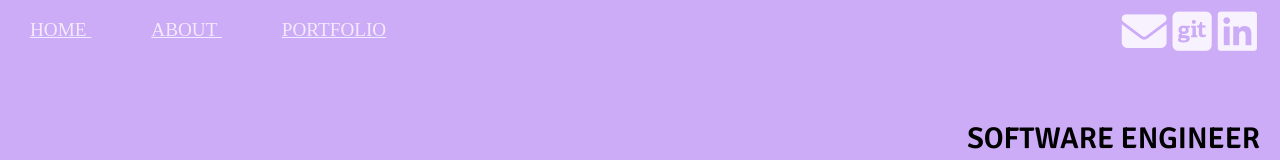
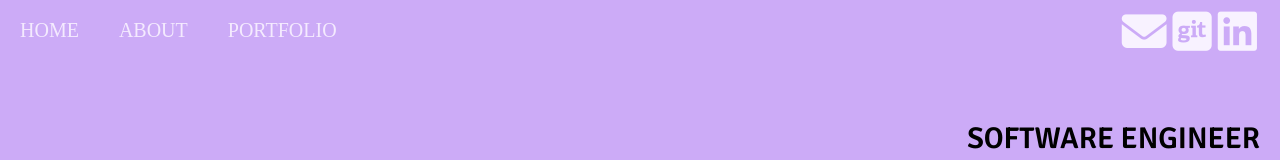
Before and after one commit to fayvera/Mock-website, a React (Create React App) app: page / in a window 1280 px wide. Shown: the top 160 px of the page. Built offline with nearby package versions, Linux system fonts and the light colour scheme.

Commit message:
adjusts navbar items

```diff
--- a/src/Navbar/nav_Items.js
+++ b/src/Navbar/nav_Items.js
@@ -22,17 +22,17 @@ export const items = [
 
 export const pages = [
     {
-        title: "Home",
+        title: "HOME",
         url: '/',
         cname: "pages-button",
     },
     {
-        title: "About",
+        title: "ABOUT",
         url: '/about',
         cname: "pages-button",
     },
     {
-        title: "Portfolio",
+        title: "PORTFOLIO",
         url: '/portfolio',
         cname: "pages-button",
     }
--- a/src/Navbar/navbar.css
+++ b/src/Navbar/navbar.css
@@ -14,13 +14,20 @@
     align-items: center;
     font-family: 'Balsamiq Sans';
 }
-.navbar-main a{
+.pages-button {
     font-family: 'Comfortaa';
     align-items: center;
-    margin: 30px;
+    margin: 20px;
+    font-size: 20px;
     color: #f8f2ffe3;
     font-family: 'Balsamiq Sans';
+    text-decoration: none;
 }
+
+.pages-button a:active{
+    text-decoration: underline;
+}
+
 .svg-links {
     display: inline;
     justify-content: flex-end;
--- a/src/Navbar/navbar.js
+++ b/src/Navbar/navbar.js
@@ -1,8 +1,8 @@
 import React, {Component} from 'react';
 import './navbar.css'
-import {items} from './nav_Items'
+import {items, pages} from './nav_Items'
 import { Link } from "react-router-dom";
-// import {connect} from 'react-redux'
+import {connect} from 'react-redux'
 // import { withRouter } from "react-router";
 
 
@@ -19,39 +19,54 @@ class Navbar extends Component{
     handleClick = (e) => {
         e.preventDefault()
         debugger
-        this.setState({ path: e.target })
+        this.setState({ path: e.target.href })
     }
 
+    // handlePages = () => {
+    //     pages.map((page, index) => {
+    //         return(
+    //             <src key={index} onClick={e => this.handleClick(e)}>
+    //                 <Link className={page.cname} to={page.url}>
+    //                     {page.title}
+    //                 </Link>
+    //             </src>
+    //         )
+    //     })
+    // }
 
-
-    handleMenu = () => {
-        items.map((item, index) => {
-            return(
-                <src key={index} onClick={this.handleClick}>
-                    <Link classname={item.cname} to={item.url}>
-                        {item.title}
-                    </Link>
-                </src>
-            )
-        })
-    }
+    // handleMenu = () => {
+    //     items.map((item, index) => {
+    //         return(
+    //             <src key={index} onClick={e => this.handleClick(e)}>
+    //                 <Link classname={item.cname} to={item.url}>
+    //                     {item.title}
+    //                 </Link>
+    //             </src>
+    //         )
+    //     })
+    // }
 
 
     render(){
         return(
             <nav class="navbar">
                 <div class="navbar-main" onClick={e => this.handleClick(e)}>
-                    <Link to="/">HOME </Link>
-                    <Link to="/about"> ABOUT </Link>
-                    {/* <a href='/about'>ABOUT</a> */}
-                    <Link to="/portfolio"> PORTFOLIO </Link>
-                    {/* <a href='/portfolio'>PORTFOLIO</a> */}
+                    {pages.map((page, index) => {
+                        return(
+                            <src key={index} onClick={e => this.handleClick(e)}>
+                                <Link className={page.cname} to={page.url}>
+                                    {page.title}
+                                </Link>
+                            </src>
+                        )
+                    })
+                    }
                 </div>
                 <div class="navbar-items">
-                    {this.handleMenu}
+                    {/* {this.handleMenu} */}
                     {items.map((item, index) =>{
                         return(
-                            <src key={index} onClick={this.handleClick}>
+                            <src key={index} onClick={ e => this.handleClick(e)}>
                             <Link classname={item.cname} to={item.url}>
                                 {item.picture}
                             </Link>
@@ -65,4 +80,10 @@ class Navbar extends Component{
     }
 }
 
-export default Navbar;
+const mapStateToProps = state => {
+    return{
+        path: state
+    }
+}
+
+export default connect(mapStateToProps)(Navbar);
--- a/src/index.js
+++ b/src/index.js
@@ -15,10 +15,7 @@ const store = createStore(reducer, compose(applyMiddleware(thunk), composeWithDe
 ReactDOM.render(
   <Provider store={store}>
     <Router >
-      {/* <Navbar /> */}
-      <div className="main-container">
         <App />
-      </div>
     </Router>
   </Provider>,
   document.getElementById('root')
```
